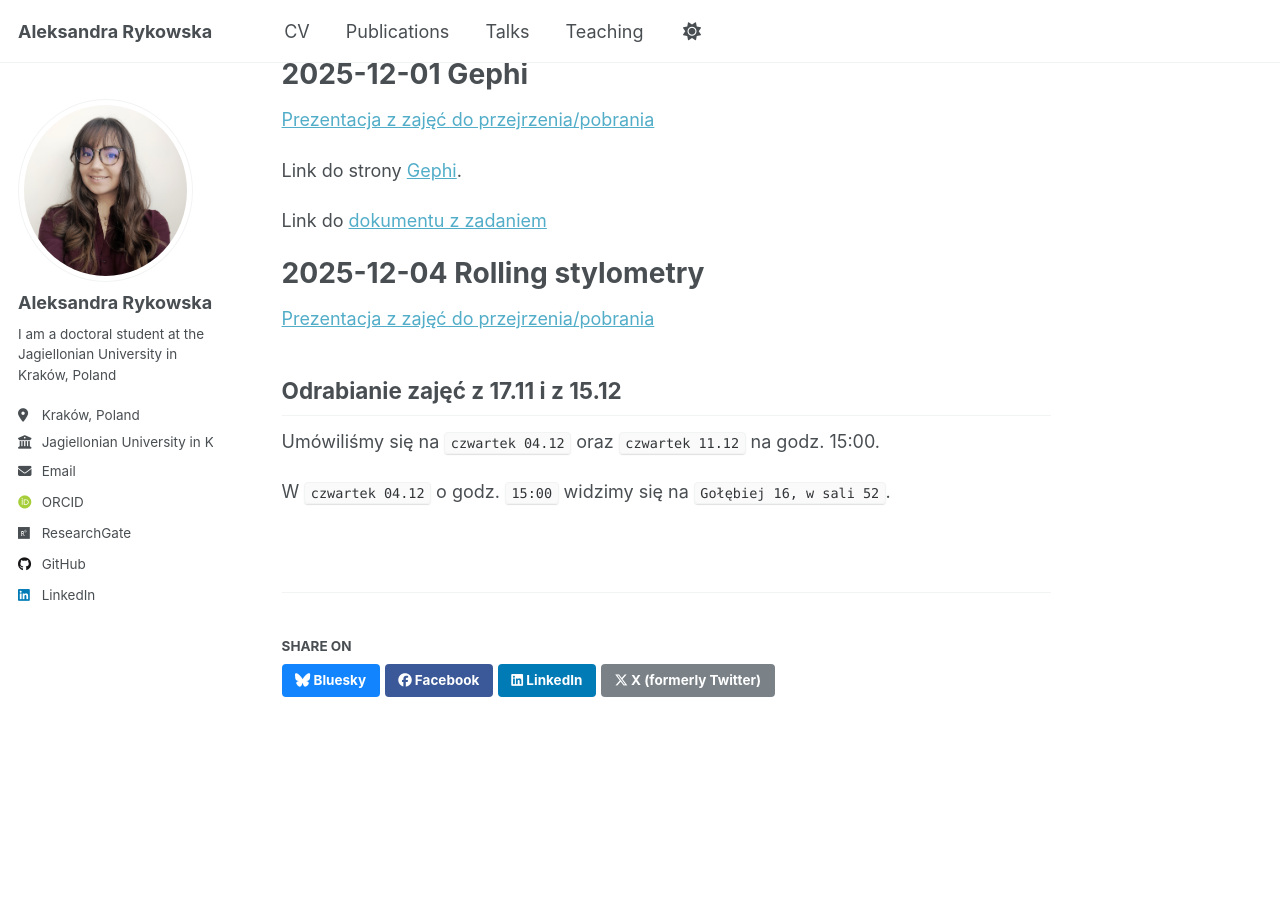
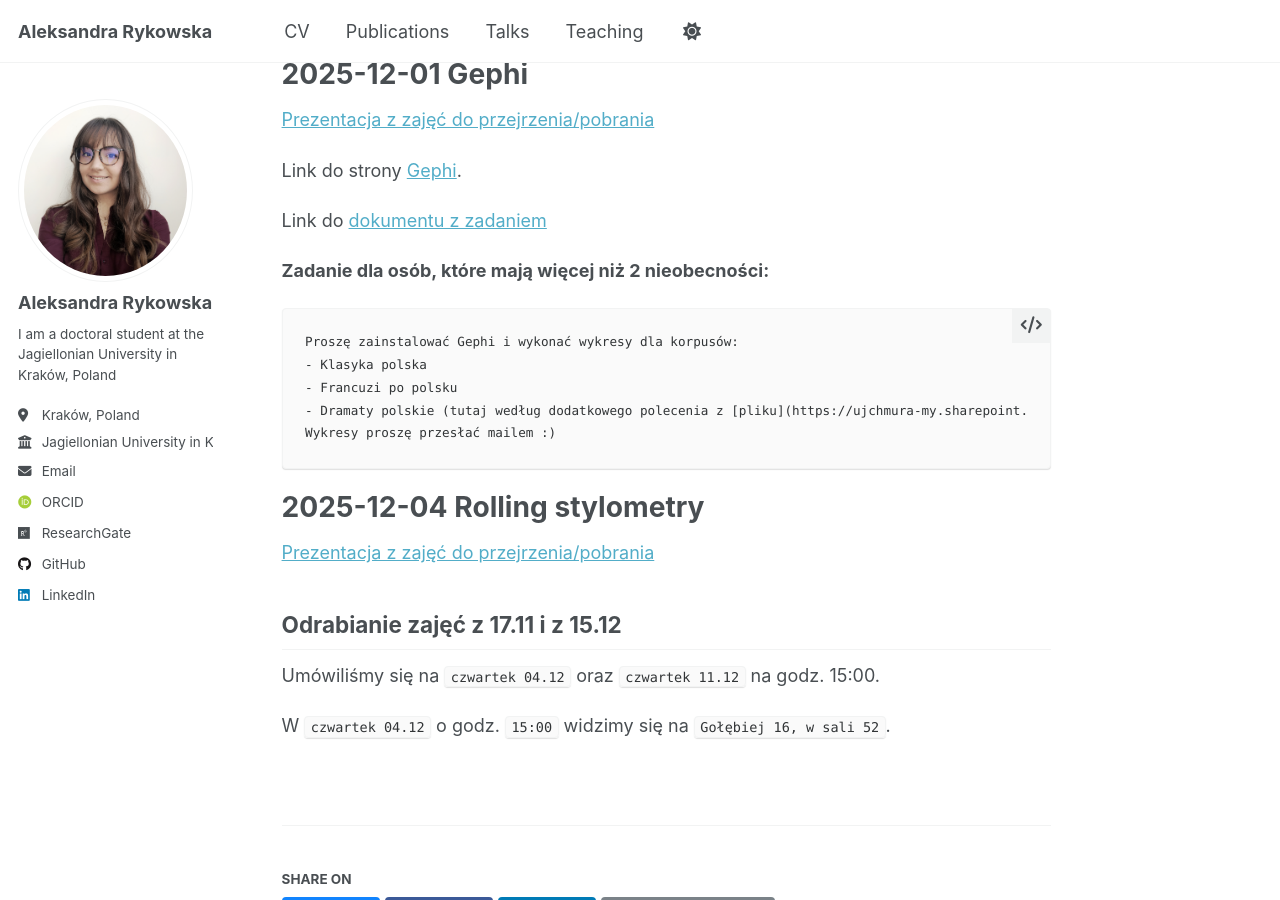
Before and after one commit to aleksandra2812/aleksandra2812.github.io, a Jekyll site: the page built from _teaching/2025-winter-teaching-1.md, in a window 1280 px wide and 900 px high, scrolled down 2180 px. Built offline with Jekyll 4.4.1, drawn with Linux system fonts in a browser that asks for light colours; some web fonts are replaced; a script that is not in the unit is left out.

Commit message:
Add homework

````diff
--- a/_teaching/2025-winter-teaching-1.md
+++ b/_teaching/2025-winter-teaching-1.md
@@ -81,6 +81,16 @@ Link do strony [Gephi](https://gephi.org/desktop/).
 
 Link do [dokumentu z zadaniem](https://ujchmura-my.sharepoint.com/:w:/g/personal/aleksandra_rykowska_doctoral_uj_edu_pl/IQBS7BxiWabGSYq461CQ6Cy5AcZWuN-EZWeOOJenQ3QMhEw?e=KkiLqa)
 
+**Zadanie dla osób, które mają więcej niż 2 nieobecności:**
+
+```
+Proszę zainstalować Gephi i wykonać wykresy dla korpusów:
+- Klasyka polska
+- Francuzi po polsku
+- Dramaty polskie (tutaj według dodatkowego polecenia z [pliku](https://ujchmura-my.sharepoint.com/:w:/g/personal/aleksandra_rykowska_doctoral_uj_edu_pl/IQBS7BxiWabGSYq461CQ6Cy5AcZWuN-EZWeOOJenQ3QMhEw?e=KkiLqa))
+Wykresy proszę przesłać mailem :)
+```
+
 2025-12-04 Rolling stylometry
 =====
 
````
